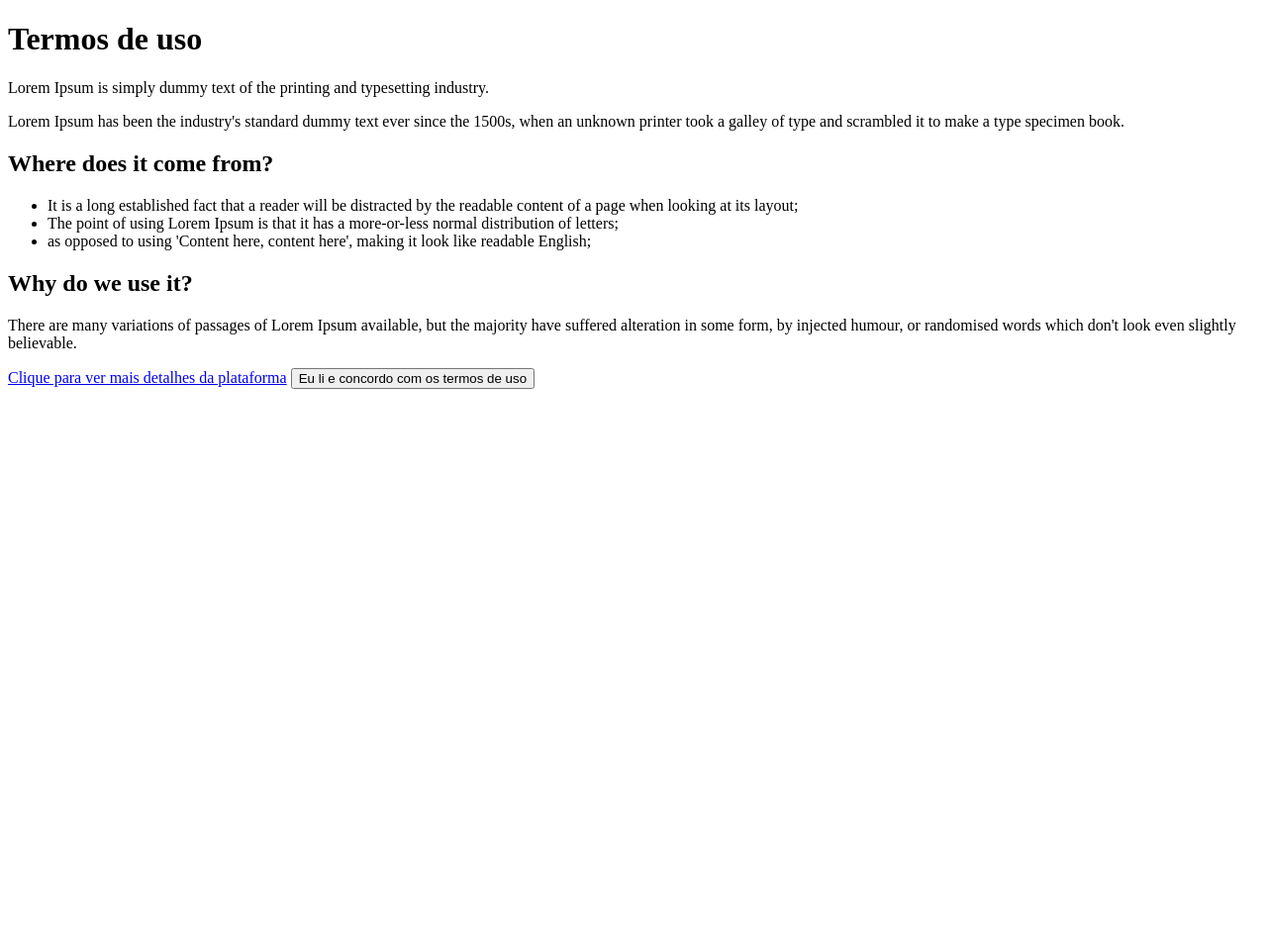
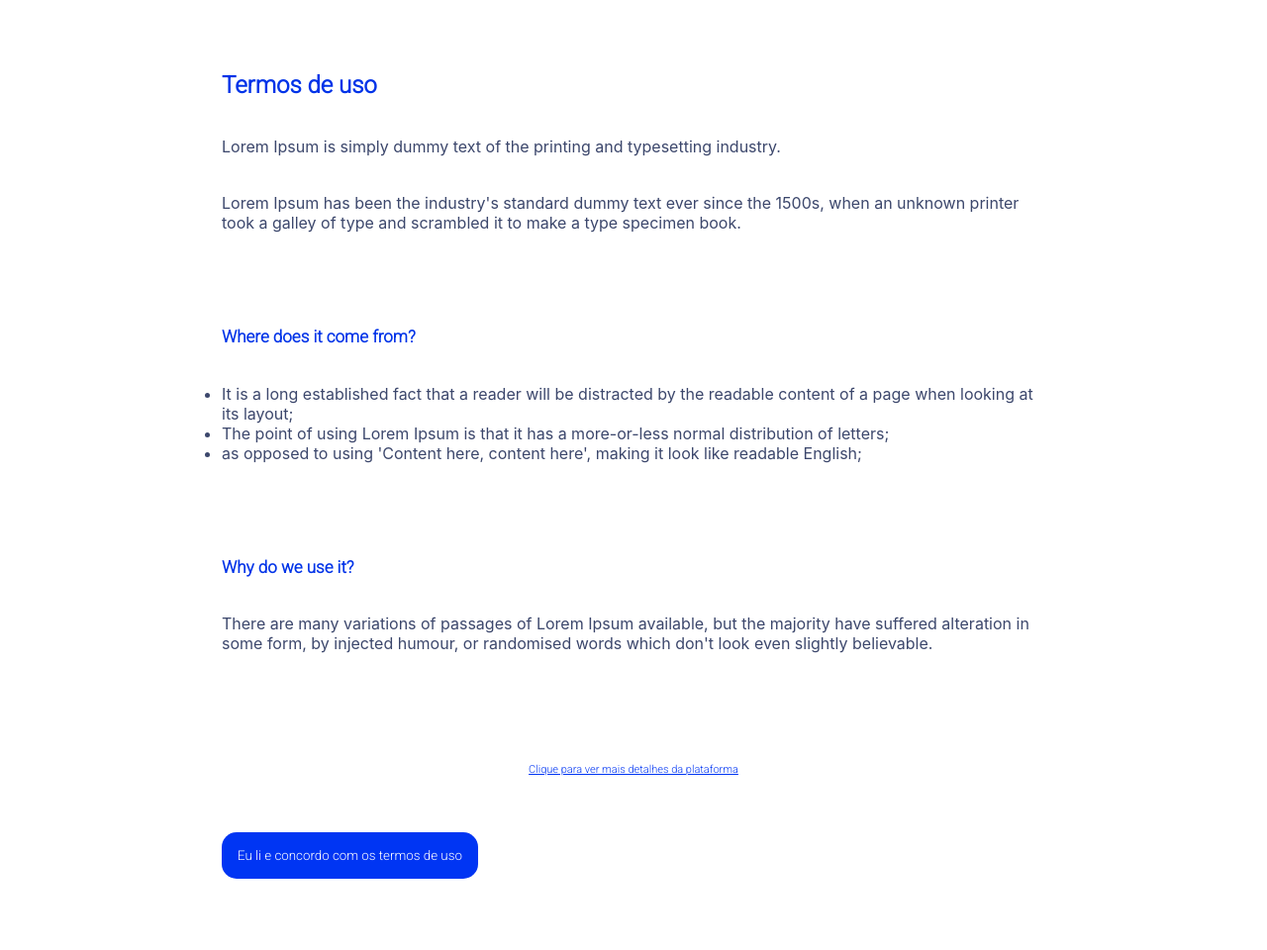
Before and after one commit to RebecaBaruch/Muv_DriverApp, a PHP site: page /www/templates/use_terms.html in a window 1280 px wide. Shown: the whole page at 99% size. Before the commit the page ends 393 px from the top, so only its background shows below. Run offline with PHP 8.4, Linux system fonts and the light colour scheme.

Commit message:
estilo use_terms.html

```diff
--- a/Muv_Driver/platforms/browser/www/css/index.css
+++ b/Muv_Driver/platforms/browser/www/css/index.css
@@ -16,6 +16,9 @@
  * specific language governing permissions and limitations
  * under the License.
  */
+
+ @import url('https://fonts.googleapis.com/css2?family=Roboto:wght@300&display=swap');
+
 *{
     padding: 0;
     margin: 0;
@@ -36,6 +39,10 @@
     border: none;
     border-radius: 10px;
     background-color: #CDCDCD;
+}
+
+.blue-title{
+    color: #0033E8;
 }
 
 .link-txt{
@@ -241,3 +248,48 @@
 .cadastro-form > .login-txt{
     margin-top: -1rem;
 }
+
+/* formatação use_terms.html */
+
+.useTerms-container{
+    display: flex;
+    flex-direction: column;
+    justify-content: space-between;
+    width: 65%;
+    height: 85%;
+
+    font-family:-apple-system, BlinkMacSystemFont, 'Segoe UI', Roboto, Oxygen, Ubuntu, Cantarell, 'Open Sans', 'Helvetica Neue', sans-serif;
+}
+
+.useTerms-container > h1{
+    font-size: 24px;
+    font-family: 'Roboto', sans-serif;
+}
+
+.useTerms-container> h2{
+    font-size: 17px;
+    font-family: 'Roboto', sans-serif;
+}
+
+.useTerms-container > p, li{
+    color: #3C476C;
+}
+
+.long-container{
+    height: 120vh;
+}
+
+.terms-link{
+    text-align: center;
+    font-family: 'Roboto', sans-serif;
+    font-size: 11px;
+    color: #0035F3;
+    margin: 1rem 0 1.2rem 0;
+}
+
+.terms-btn{
+    border-radius: 15px;
+    font-family: 'Roboto', sans-serif;
+    background-color: #0035F3;
+    color: white;
+}
--- a/Muv_Driver/platforms/browser/www/templates/use_terms.html
+++ b/Muv_Driver/platforms/browser/www/templates/use_terms.html
@@ -4,19 +4,22 @@
     <meta charset="UTF-8">
     <meta http-equiv="X-UA-Compatible" content="IE=edge">
     <meta name="viewport" content="width=device-width, initial-scale=1.0">
+
+    <link rel="stylesheet" type="text/css" href="../css/index.css" />
+
     <title>Termos de uso</title>
 </head>
 <body>
-    <div class="container">
+    <div class="container long-container">
 
         <div class="useTerms-container">
-            <h1> Termos de uso </h1>
+            <h1 class="blue-title"> Termos de uso </h1>
             <p>Lorem Ipsum is simply dummy text of the printing and typesetting industry. </p>
 
-            <p>Lorem Ipsum has been the industry's standard dummy text ever since the 1500s, when an unknown printer took a galley of type and scrambled it to make a type specimen book.</p>
+            <p>Lorem Ipsum has been the industry's standard dummy text ever since the 1500s, when an unknown printer took a galley of type and scrambled it to make a type specimen book.</p> <br>
 
 
-            <h2> Where does it come from? </h2>
+            <h2 class="blue-title"> Where does it come from? </h2>
 
             <ul>
                 <li>It is a long established fact that a reader will be distracted by the readable content of a page when looking at its layout;</li>
@@ -24,15 +27,18 @@
                 <li>The point of using Lorem Ipsum is that it has a more-or-less normal distribution of letters;</li>
 
                 <li>as opposed to using 'Content here, content here', making it look like readable English;</li>
-            </ul>
+            </ul> <br>
 
-            <h2> Why do we use it? </h2>
-            <p>There are many variations of passages of Lorem Ipsum available, but the majority have suffered alteration in some form, by injected humour, or randomised words which don't look even slightly believable.</p>
+            <h2 class="blue-title"> Why do we use it? </h2>
+            <p>There are many variations of passages of Lorem Ipsum available, but the majority have suffered alteration in some form, by injected humour, or randomised words which don't look even slightly believable.</p> <br>
 
 
-            <a href="#">Clique para ver mais detalhes da plataforma</a>
+            <a href="#" class="terms-link">Clique para ver mais detalhes da plataforma</a>
 
-            <button>Eu li e concordo com os termos de uso</button>
+            <a href="#">
+                <button class="btn terms-btn">Eu li e concordo com os termos de uso</button>
+            </a>
+
         </div>
     </div>
 </body>
```
Also changed, not shown: Muv_Driver/www/css/index.css (+52 -0 lines), Muv_Driver/www/templates/use_terms.html (+15 -9 lines).
